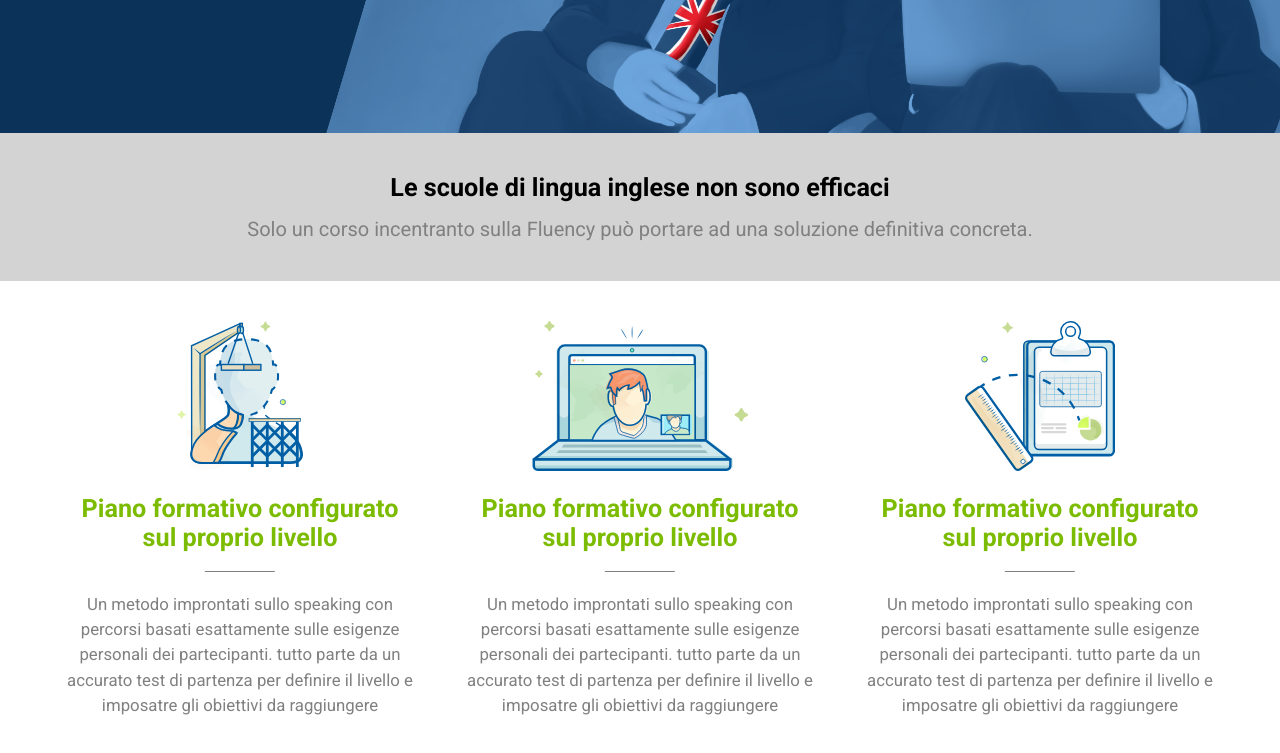
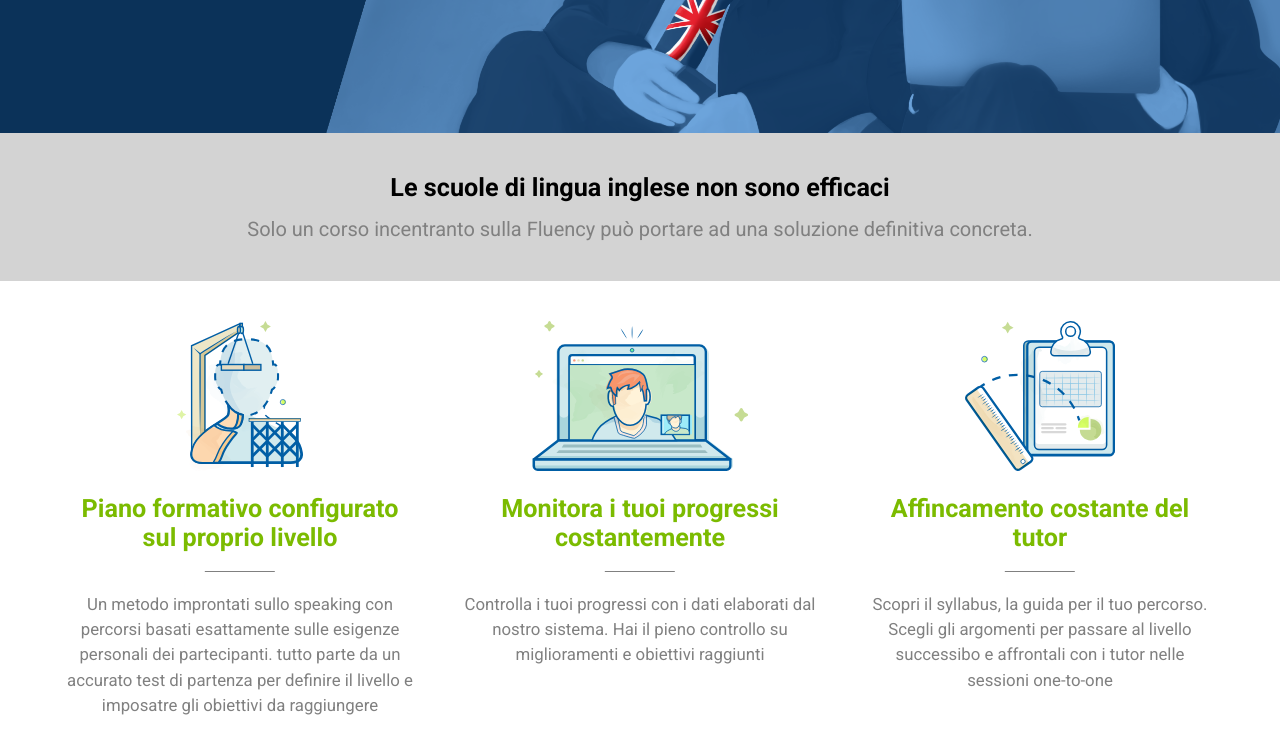
Before and after one commit to MarcoMadeddu/html-css-fluentify, a plain HTML site: page index.html in a window 1280 px wide. Shown: the part 427-1180 px from the top of the page. Drawn offline with Linux system fonts and the light colour scheme.

Commit message:
change main text

```diff
--- a/index.html
+++ b/index.html
@@ -66,13 +66,13 @@
           </div>
           <div class="col-3 info-data">
             <img class="info-data-img"src="img/computer.svg" alt="Profile">
-            <h3 class="info-data-heading">Piano formativo configurato sul proprio livello</h3>
-            <p class="info-data-text">Un metodo improntati sullo speaking con percorsi basati esattamente sulle esigenze personali dei partecipanti. tutto parte da un accurato test di partenza per definire il livello e imposatre gli obiettivi da raggiungere</p>
+            <h3 class="info-data-heading">Monitora i tuoi progressi costantemente</h3>
+            <p class="info-data-text">Controlla i tuoi progressi con i dati elaborati dal nostro sistema. Hai il pieno controllo su miglioramenti e obiettivi raggiunti</p>
           </div>
           <div class="col-3 info-data">
             <img class="info-data-img"src="img/doc.svg" alt="Profile">
-            <h3 class="info-data-heading">Piano formativo configurato sul proprio livello</h3>
-            <p class="info-data-text">Un metodo improntati sullo speaking con percorsi basati esattamente sulle esigenze personali dei partecipanti. tutto parte da un accurato test di partenza per definire il livello e imposatre gli obiettivi da raggiungere</p>
+            <h3 class="info-data-heading">Affincamento costante del tutor</h3>
+            <p class="info-data-text">Scopri il syllabus, la guida per il tuo percorso. Scegli gli argomenti per passare al livello successibo e affrontali con i tutor nelle sessioni one-to-one</p>
           </div>
         </div>
       </section>
```
